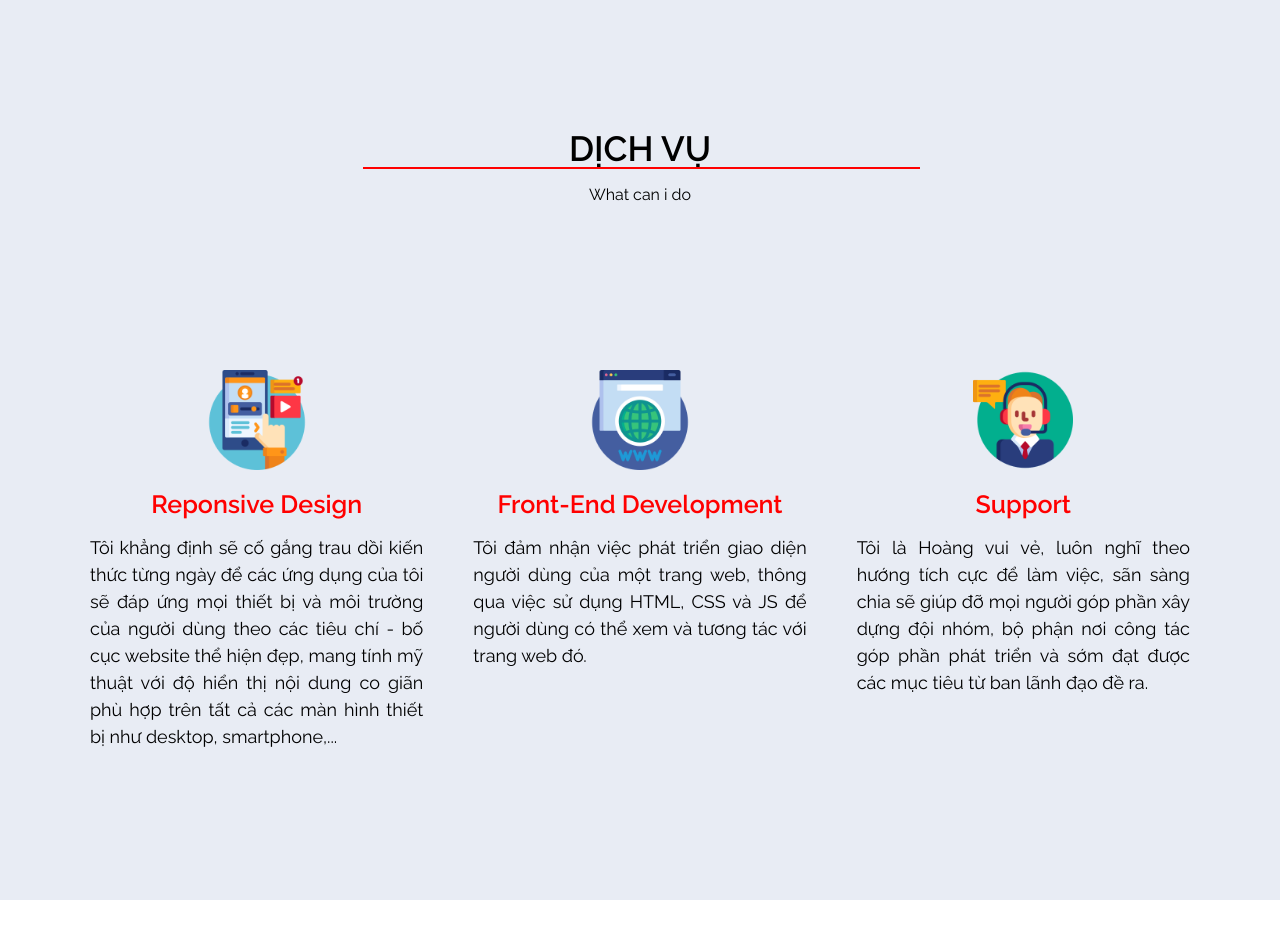
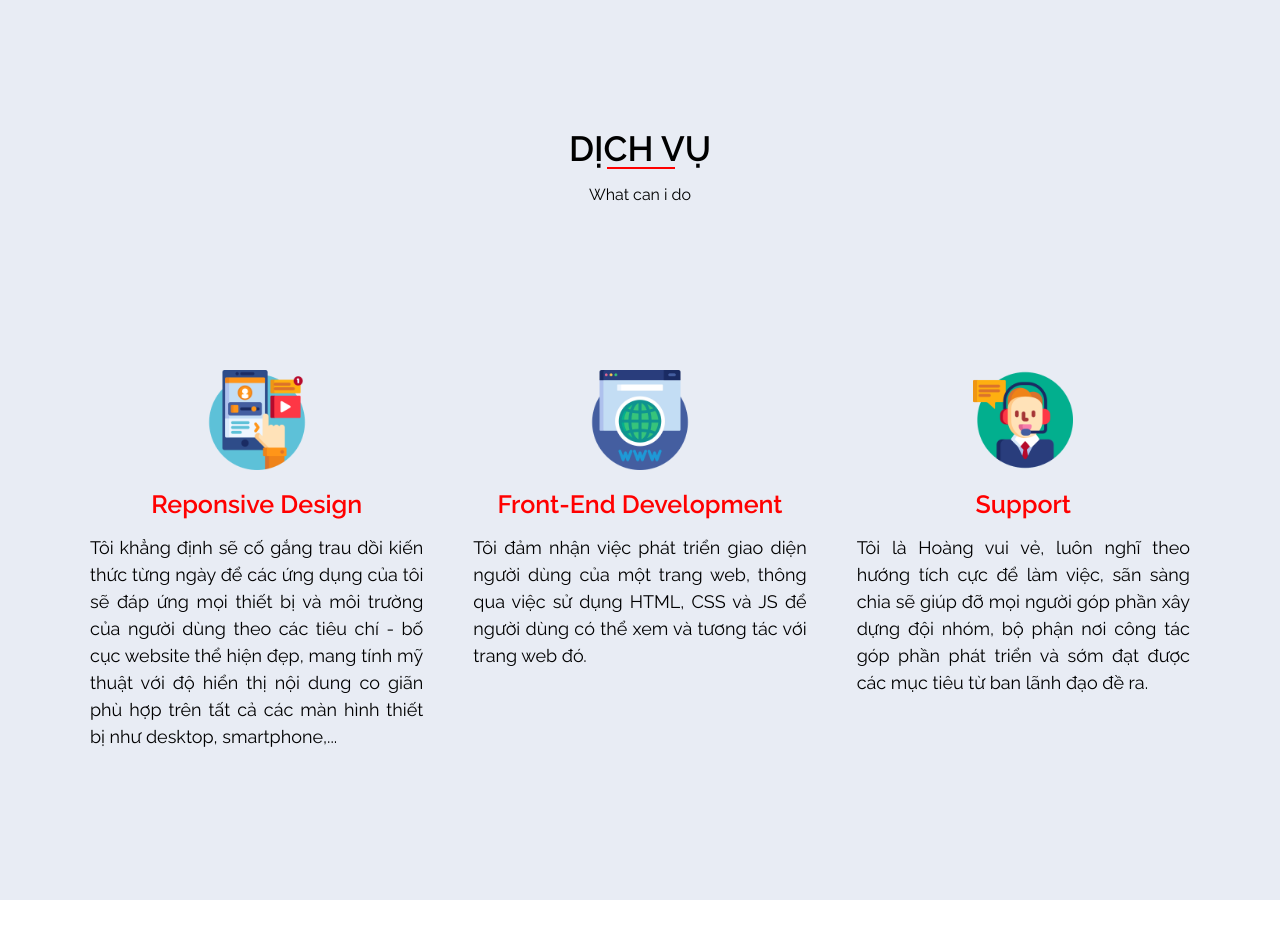
Before and after one commit to hoangttat/CV-InterShip, a plain HTML site: page index.html in a window 1280 px wide. Shown: the part 2380-3305 px from the top of the page. Drawn offline with Linux system fonts and the light colour scheme.

Commit message:
Add files via upload

```diff
--- a/asset/css/style.css
+++ b/asset/css/style.css
@@ -323,8 +323,8 @@ text-transform: uppercase;
   height: 0px;
   border: 1px solid red;
   bottom: 0px;
-  left: 25%;
-  width: 50%;
+  left: 47%;
+    width: 6%;
 }
 
 .box {
```
